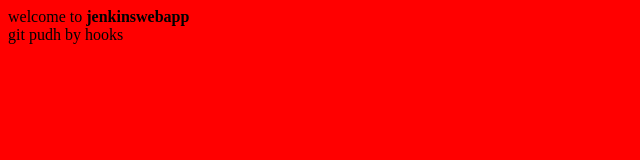
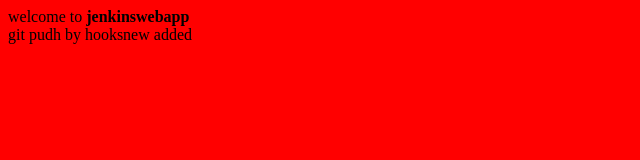
Before and after one commit to koteswari12b/jrnkinspractice, a plain HTML site: page index.html in a window 1280 px wide. Shown: the full height of the page, 0-640 px from the left. Drawn offline with Linux system fonts and the light colour scheme.

Commit message:
new commit

```diff
--- a/index.html
+++ b/index.html
@@ -1,4 +1,4 @@
 <body bgcolor='red'>
 welcome to <b>jenkinswebapp</b>
 <br>
-git pudh by hooks
+git pudh by hooksnew added
```
